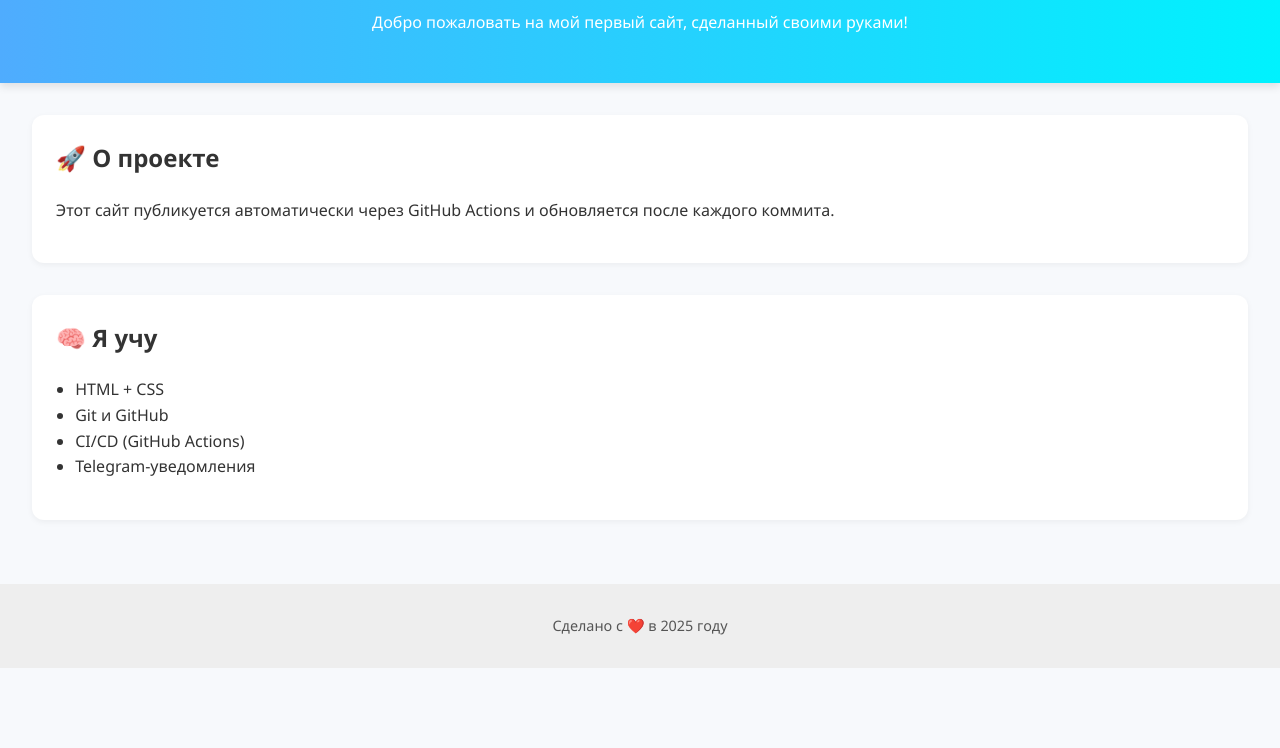
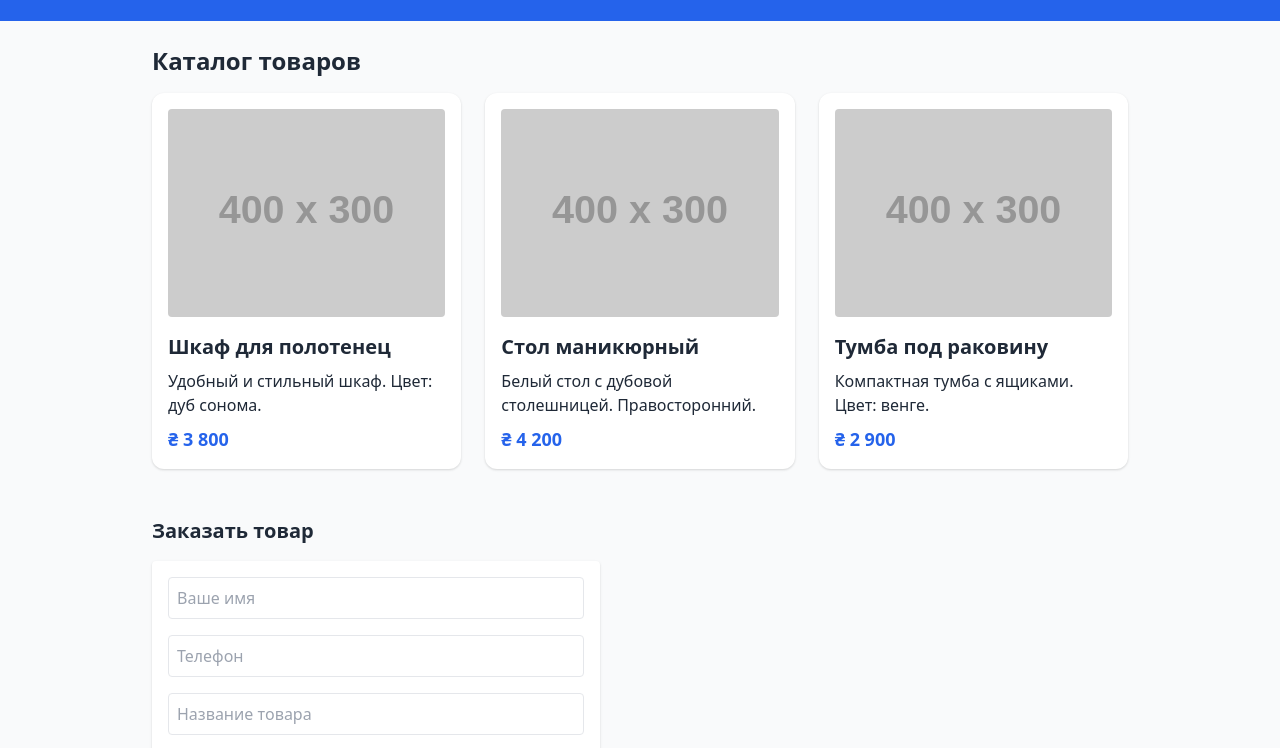
Before and after one commit to gelash4/my-website, a plain HTML site: page index.html in a window 1280 px wide. Shown: the part 95-843 px from the top of the page. Before the commit the page ends 800 px from the top, so only its background shows below. Drawn offline with nearby package versions, Linux system fonts and the light colour scheme; placeholder pictures from the web are drawn by us.

Commit message:
Обновил дизайн сайта

```diff
--- a/index.html
+++ b/index.html
@@ -1,36 +1,79 @@
+<!-- index.html - Главная страница магазина мебели с данными из JSON -->
 <!DOCTYPE html>
 <html lang="ru">
 <head>
-  <meta charset="UTF-8" />
-  <meta name="viewport" content="width=device-width, initial-scale=1.0" />
-  <title>Мой первый сайт</title>
-  <link rel="stylesheet" href="style.css" />
+  <meta charset="UTF-8">
+  <meta name="viewport" content="width=device-width, initial-scale=1.0">
+  <title>Магазин мебели</title>
+  <link href="https://cdn.jsdelivr.net/npm/tailwindcss@2.2.19/dist/tailwind.min.css" rel="stylesheet">
 </head>
-<body>
-  <header>
-    <h1>Привет 👋</h1>
-    <p>Добро пожаловать на мой первый сайт, сделанный своими руками!</p>
+<body class="bg-gray-50 text-gray-800">
+  <header class="bg-blue-600 text-white p-6 text-center">
+    <h1 class="text-3xl font-bold">Мебель от Dima Gela</h1>
+    <p class="mt-2">Каталог мебели с доставкой по всей Украине</p>
   </header>
 
-  <main>
-    <section class="block">
-      <h2>🚀 О проекте</h2>
-      <p>Этот сайт публикуется автоматически через GitHub Actions и обновляется после каждого коммита.</p>
-    </section>
+  <main class="p-6 max-w-5xl mx-auto">
+    <h2 class="text-2xl font-semibold mb-4">Каталог товаров</h2>
+    <div id="catalog" class="grid gap-6 grid-cols-1 sm:grid-cols-2 lg:grid-cols-3">
+      <!-- Карточки товаров будут подгружены из JSON -->
+    </div>
 
-    <section class="block">
-      <h2>🧠 Я учу</h2>
-      <ul>
-        <li>HTML + CSS</li>
-        <li>Git и GitHub</li>
-        <li>CI/CD (GitHub Actions)</li>
-        <li>Telegram-уведомления</li>
-      </ul>
-    </section>
+    <div class="mt-12">
+      <h2 class="text-xl font-semibold mb-4">Заказать товар</h2>
+      <form class="bg-white p-4 rounded shadow grid gap-4 max-w-md" name="orderForm">
+        <input class="border p-2 rounded" type="text" placeholder="Ваше имя" required>
+        <input class="border p-2 rounded" type="tel" placeholder="Телефон" required>
+        <input class="border p-2 rounded" type="text" placeholder="Название товара" required>
+        <button type="submit" class="bg-blue-600 text-white py-2 px-4 rounded hover:bg-blue-700">Отправить</button>
+      </form>
+    </div>
   </main>
 
-  <footer>
-    <p>Сделано с ❤️ в 2025 году</p>
+  <footer class="bg-gray-100 text-center p-4 mt-12 text-sm text-gray-600">
+    © 2025 Магазин мебели. Все права защищены.
   </footer>
+
+  <script>
+    const products = [
+      {
+        name: "Шкаф для полотенец",
+        description: "Удобный и стильный шкаф. Цвет: дуб сонома.",
+        price: "₴ 3 800",
+        image: "https://via.placeholder.com/400x300"
+      },
+      {
+        name: "Стол маникюрный",
+        description: "Белый стол с дубовой столешницей. Правосторонний.",
+        price: "₴ 4 200",
+        image: "https://via.placeholder.com/400x300"
+      },
+      {
+        name: "Тумба под раковину",
+        description: "Компактная тумба с ящиками. Цвет: венге.",
+        price: "₴ 2 900",
+        image: "https://via.placeholder.com/400x300"
+      }
+    ];
+
+    const catalog = document.getElementById("catalog");
+    products.forEach(product => {
+      const card = document.createElement("div");
+      card.className = "bg-white rounded-xl shadow p-4 hover:shadow-md transition";
+      card.innerHTML = `
+        <img src="${product.image}" alt="${product.name}" class="rounded mb-4">
+        <h3 class="text-xl font-bold mb-2">${product.name}</h3>
+        <p class="mb-2">${product.description}</p>
+        <span class="text-blue-600 font-semibold text-lg">${product.price}</span>
+      `;
+      catalog.appendChild(card);
+    });
+
+    document.forms.orderForm.addEventListener('submit', function (e) {
+      e.preventDefault();
+      alert("Спасибо! Мы свяжемся с вами в ближайшее время.");
+      this.reset();
+    });
+  </script>
 </body>
 </html>
```
